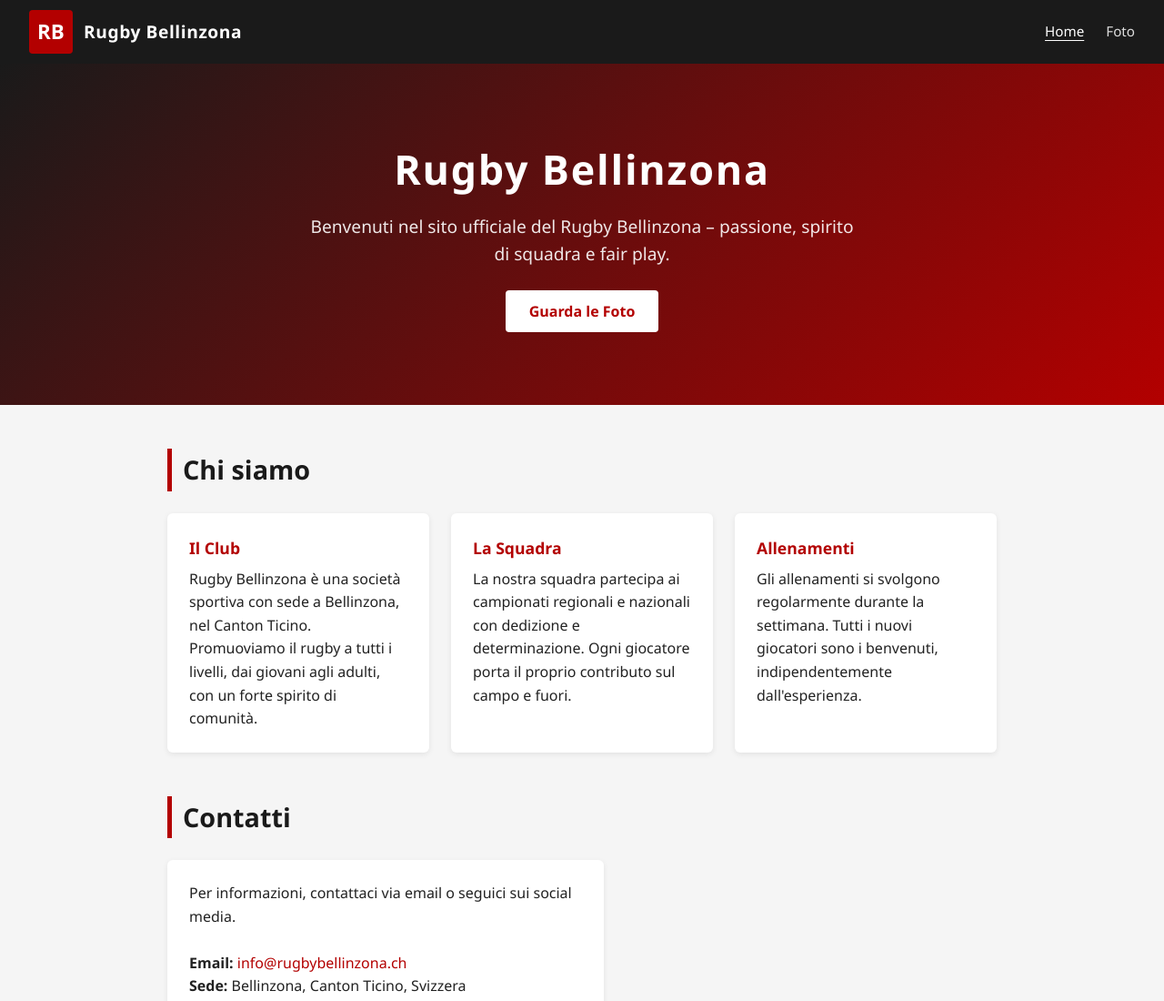
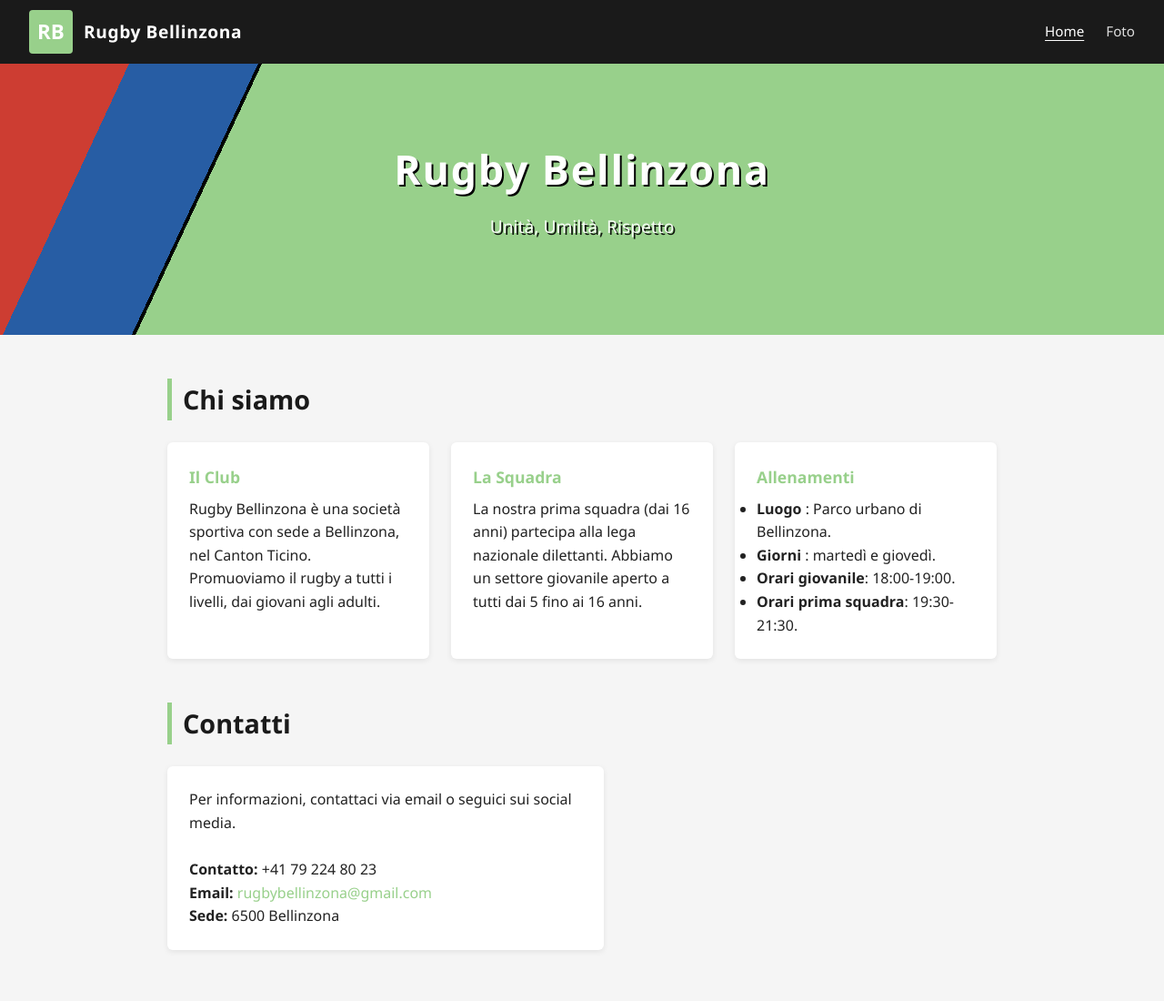
Before and after one commit to rugbybellinzona/rugbybellinzona.github.io, a plain HTML site: page index.html in a window 1280 px wide. Shown: the top 1100 px of the page at 91% size. Drawn offline with Linux system fonts and the light colour scheme.

Commit message:
photos and color

```diff
--- a/index.html
+++ b/index.html
@@ -23,8 +23,9 @@
 
     <section class="hero">
         <h1>Rugby Bellinzona</h1>
-        <p>Benvenuti nel sito ufficiale del Rugby Bellinzona – passione, spirito di squadra e fair play.</p>
-        <a href="photos.html" class="btn">Guarda le Foto</a>
+        <!-- <p>unità, umiltà, rispetto</p> -->
+        <p>Unità, Umiltà, Rispetto</p>
+        <!-- <a href="photos.html" class="btn">Guarda le Foto</a> -->
     </section>
 
     <main>
@@ -32,15 +33,34 @@
         <div class="about-grid">
             <div class="card">
                 <h3>Il Club</h3>
-                <p>Rugby Bellinzona è una società sportiva con sede a Bellinzona, nel Canton Ticino. Promuoviamo il rugby a tutti i livelli, dai giovani agli adulti, con un forte spirito di comunità.</p>
+                <p>Rugby Bellinzona è una società sportiva con sede a Bellinzona, nel Canton Ticino.
+                Promuoviamo il rugby a tutti i livelli, dai giovani agli adulti.</p>
             </div>
             <div class="card">
                 <h3>La Squadra</h3>
-                <p>La nostra squadra partecipa ai campionati regionali e nazionali con dedizione e determinazione. Ogni giocatore porta il proprio contributo sul campo e fuori.</p>
+                <p>La nostra prima squadra (dai 16 anni) partecipa alla lega nazionale dilettanti.
+                Abbiamo un settore giovanile aperto a tutti dai 5 fino ai 16 anni.</p>
+
             </div>
             <div class="card">
                 <h3>Allenamenti</h3>
-                <p>Gli allenamenti si svolgono regolarmente durante la settimana. Tutti i nuovi giocatori sono i benvenuti, indipendentemente dall'esperienza.</p>
+                <p>
+                <ul>
+                    <li>
+                        <strong>Luogo</strong>
+                        : Parco urbano di Bellinzona.
+                    </li>
+                    <li>
+                        <strong>Giorni</strong>
+                        : martedì e giovedì.
+                    </li>
+                    <li>
+                        <strong>Orari giovanile</strong>: 18:00-19:00.
+                    </li>
+                    <li>
+                        <strong>Orari prima squadra</strong>: 19:30-21:30.
+                    </li>
+                </p>
             </div>
         </div>
 
@@ -48,8 +68,9 @@
         <div class="card" style="max-width: 480px;">
             <p>Per informazioni, contattaci via email o seguici sui social media.</p>
             <br>
-            <p><strong>Email:</strong> <a href="mailto:info@rugbybellinzona.ch">info@rugbybellinzona.ch</a></p>
-            <p><strong>Sede:</strong> Bellinzona, Canton Ticino, Svizzera</p>
+            <p><strong>Contatto:</strong> +41 79 224 80 23</p>
+            <p><strong>Email:</strong> <a href="mailto:rugbybellinzona@gmail.com">rugbybellinzona@gmail.com</a></p>
+            <p><strong>Sede:</strong> 6500 Bellinzona</p>
         </div>
     </main>
 
--- a/style.css
+++ b/style.css
@@ -1,6 +1,23 @@
 /* =============================================
    Rugby Bellinzona – Global Stylesheet
    ============================================= */
+
+/* --- CSS Custom Properties (Color Palette) --- */
+:root {
+    /* Primary Colors */
+    --color-verdebelli: #98D08B;           /* Main brand color - RGB(152, 208, 139) */
+    --color-verdebelli-dark: #7AB86D;      /* Darker shade for hover states */
+    --color-verdebelli-light: #B5E0A8;     /* Lighter shade for backgrounds */
+
+    /* Neutral Colors */
+    --color-dark: #1a1a1a;                 /* Headers, footer background */
+    --color-text: #222;                    /* Main text color */
+    --color-text-light: #555;              /* Secondary text */
+    --color-text-muted: #aaa;              /* Footer text */
+    --color-background: #f5f5f5;           /* Page background */
+    --color-white: #fff;                   /* White elements */
+    --color-border: #ddd;                  /* Borders and dividers */
+}
 
 /* --- Reset & Base --- */
 *, *::before, *::after {
@@ -21,7 +38,7 @@ body {
 }
 
 a {
-    color: #b30000;
+    color: var(--color-verdebelli);
     text-decoration: none;
 }
 
@@ -50,7 +67,7 @@ header {
 }
 
 .header-logo .club-initials {
-    background-color: #b30000;
+    background-color: var(--color-verdebelli);
     color: #fff;
     font-size: 1.4rem;
     font-weight: 700;
@@ -94,8 +111,26 @@ nav ul li a.active {
 }
 
 /* --- Hero --- */
+/* .hero { */
+/*     background: linear-gradient(135deg, var(--color-dark) 0%, var(--color-verdebelli) 100%); */
+/*     color: #fff; */
+/*     text-align: center; */
+/*     padding: 5rem 2rem; */
+/* } */
+
 .hero {
-    background: linear-gradient(135deg, #1a1a1a 0%, #b30000 100%);
+    background: linear-gradient(
+        115deg,
+        #CD3D32 0%,
+        #CD3D32 10%,
+        #275DA4 10%,
+        #275DA4 20%,
+        #000000 20%,
+        #000000 20.3%,
+        var(--color-verdebelli) 20.3%,
+        var(--color-verdebelli) 35%,
+        var(--color-verdebelli) 100%
+    );
     color: #fff;
     text-align: center;
     padding: 5rem 2rem;
@@ -105,10 +140,14 @@ nav ul li a.active {
     font-size: 2.8rem;
     margin-bottom: 0.75rem;
     letter-spacing: 0.04em;
+    text-shadow:
+     2px  2px 0 black;
 }
 
 .hero p {
     font-size: 1.2rem;
+    text-shadow:
+     2px  2px 0 black;
     opacity: 0.9;
     max-width: 600px;
     margin: 0 auto 1.5rem;
@@ -117,7 +156,7 @@ nav ul li a.active {
 .btn {
     display: inline-block;
     background-color: #fff;
-    color: #b30000;
+    color: var(--color-verdebelli);
     padding: 0.65rem 1.6rem;
     border-radius: 4px;
     font-weight: 700;
@@ -127,7 +166,7 @@ nav ul li a.active {
 }
 
 .btn:hover {
-    background-color: #b30000;
+    background-color: var(--color-verdebelli);
     color: #fff;
     text-decoration: none;
 }
@@ -144,7 +183,7 @@ main {
     font-size: 1.8rem;
     margin-bottom: 1.5rem;
     color: #1a1a1a;
-    border-left: 5px solid #b30000;
+    border-left: 5px solid var(--color-verdebelli);
     padding-left: 0.75rem;
 }
 
@@ -164,7 +203,7 @@ main {
 }
 
 .card h3 {
-    color: #b30000;
+    color: var(--color-verdebelli);
     margin-bottom: 0.5rem;
     font-size: 1.1rem;
 }
@@ -238,9 +277,9 @@ footer a {
 
 /* --- Responsive tweaks --- */
 @media (max-width: 600px) {
-    .hero h1 {
-        font-size: 2rem;
-    }
+    /* .hero h1 { */
+    /*     font-size: 2rem; */
+    /* } */
 
     header {
         justify-content: center;
```
Also changed, not shown: photos.html (+11 -24 lines), photos/foto_internet.jpeg (added), photos/logo.jpeg (added), photos/photo1.svg (deleted), photos/photo2.svg (deleted), photos/photo4.svg (deleted), 4 other files.
